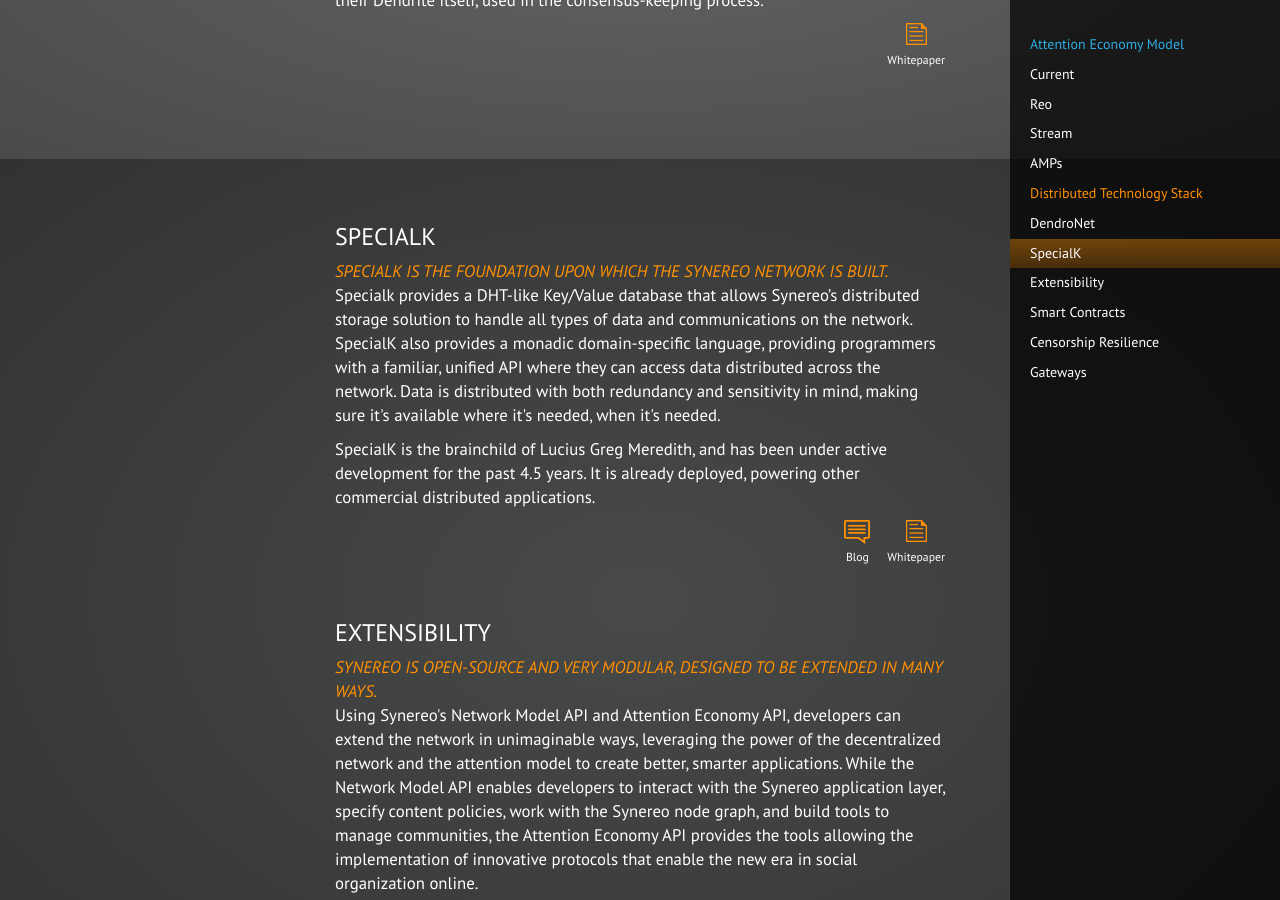
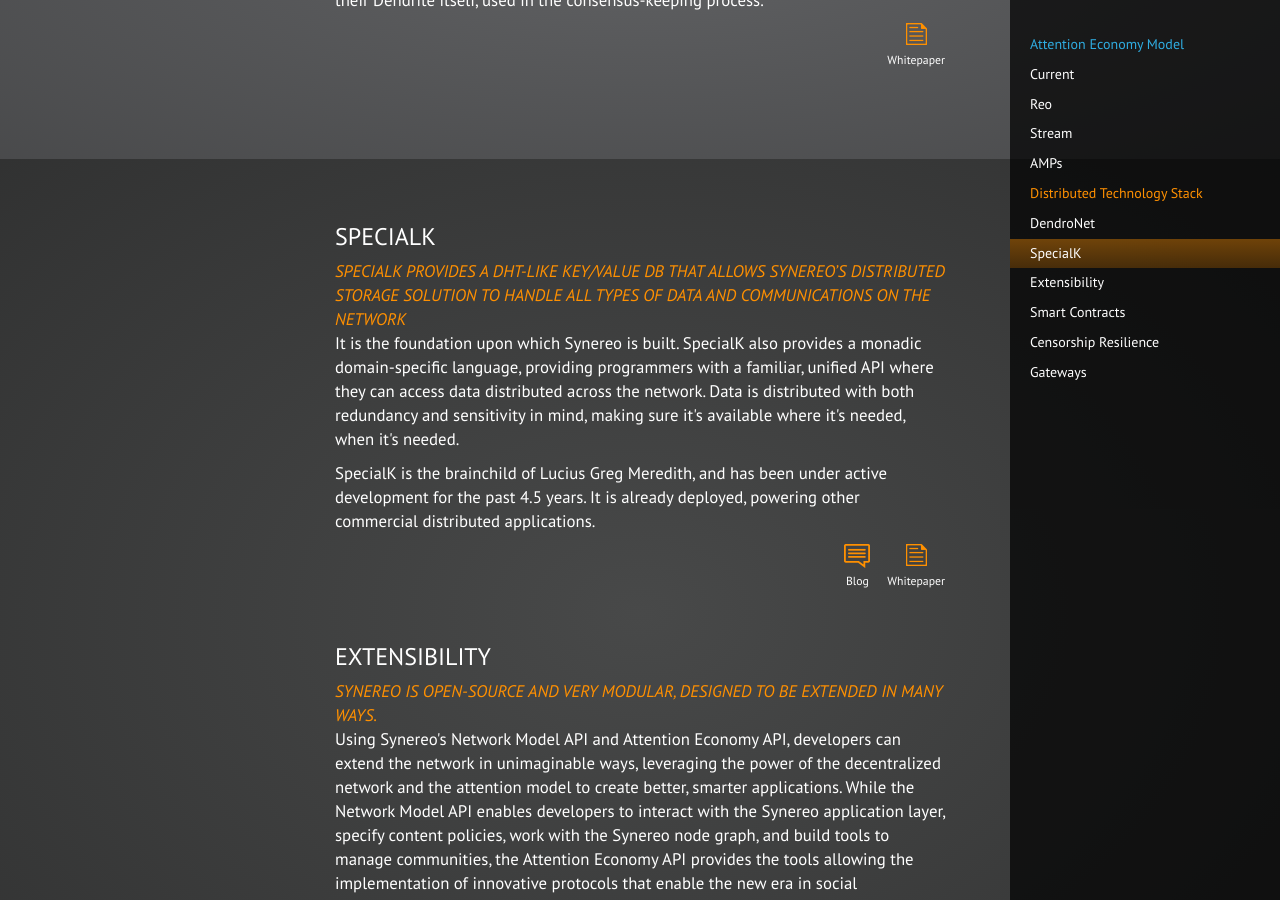
Before and after one commit to synereo/synereo.github.io, a Jekyll site: the page built from learn-more/index.html, in a window 1280 px wide and 900 px high, scrolled down 3585 px. Built offline with Jekyll 4.4.1, drawn with Linux system fonts in a browser that asks for light colours; nearby versions of some CDN libraries.

Commit message:
Update learn-more.html

```diff
--- a/_layouts/learn-more.html
+++ b/_layouts/learn-more.html
@@ -128,7 +128,7 @@
           <div class="row">
             <div class="col-md-6 col-md-offset-3">
               <h3>SpecialK</h3>
-              <div class="extra-margin"><p><em>SpecialK is the foundation upon which the Synereo network is built.</em> Specialk provides a DHT-like Key/Value database that allows Synereo’s distributed storage solution to handle all types of data and communications on the network. SpecialK also provides a monadic domain-specific language, providing programmers with a familiar, unified API where they can access data distributed across the network. Data is distributed with both redundancy and sensitivity in mind, making sure it's available where it's needed, when it's needed.</p>
+              <div class="extra-margin"><p><em>Specialk provides a DHT-like Key/Value DB that allows Synereo’s distributed storage solution to handle all types of data and communications on the network</em> It is the foundation upon which Synereo is built. SpecialK also provides a monadic domain-specific language, providing programmers with a familiar, unified API where they can access data distributed across the network. Data is distributed with both redundancy and sensitivity in mind, making sure it's available where it's needed, when it's needed.</p>
               <p>SpecialK is the brainchild of Lucius Greg Meredith, and has been under active development for the past 4.5 years. It is already deployed, powering other commercial distributed applications.</p>
               <a class="link whitepaper" href="http://www.synereo.com/whitepapers/synereo.pdf#section.2.3"><img src="/img/icons/whitepaper_orange.png">Whitepaper</a>
               <a class="link blog" href="http://blog.synereo.com/2015/03/17/specialk-kvdb/"><img src="/img/icons/blog_orange.png">Blog</a>
```
